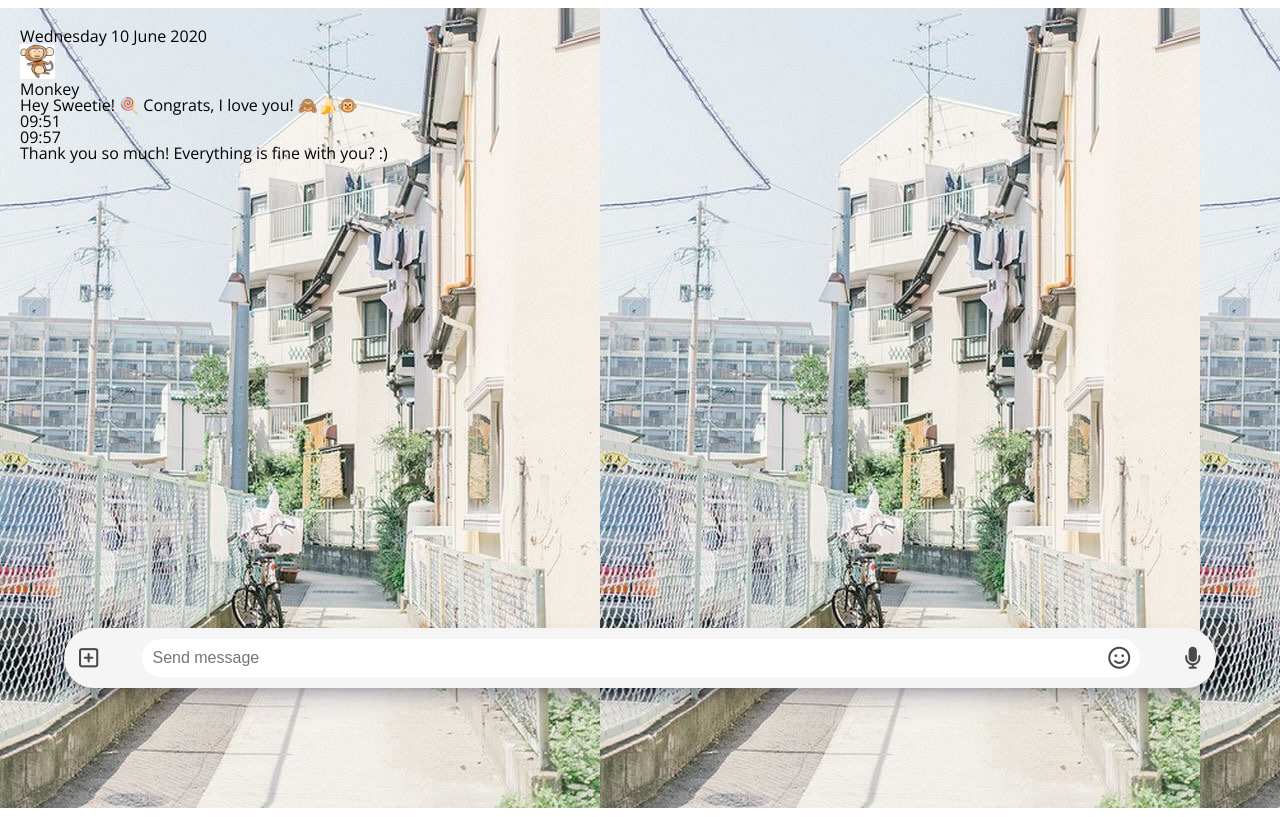
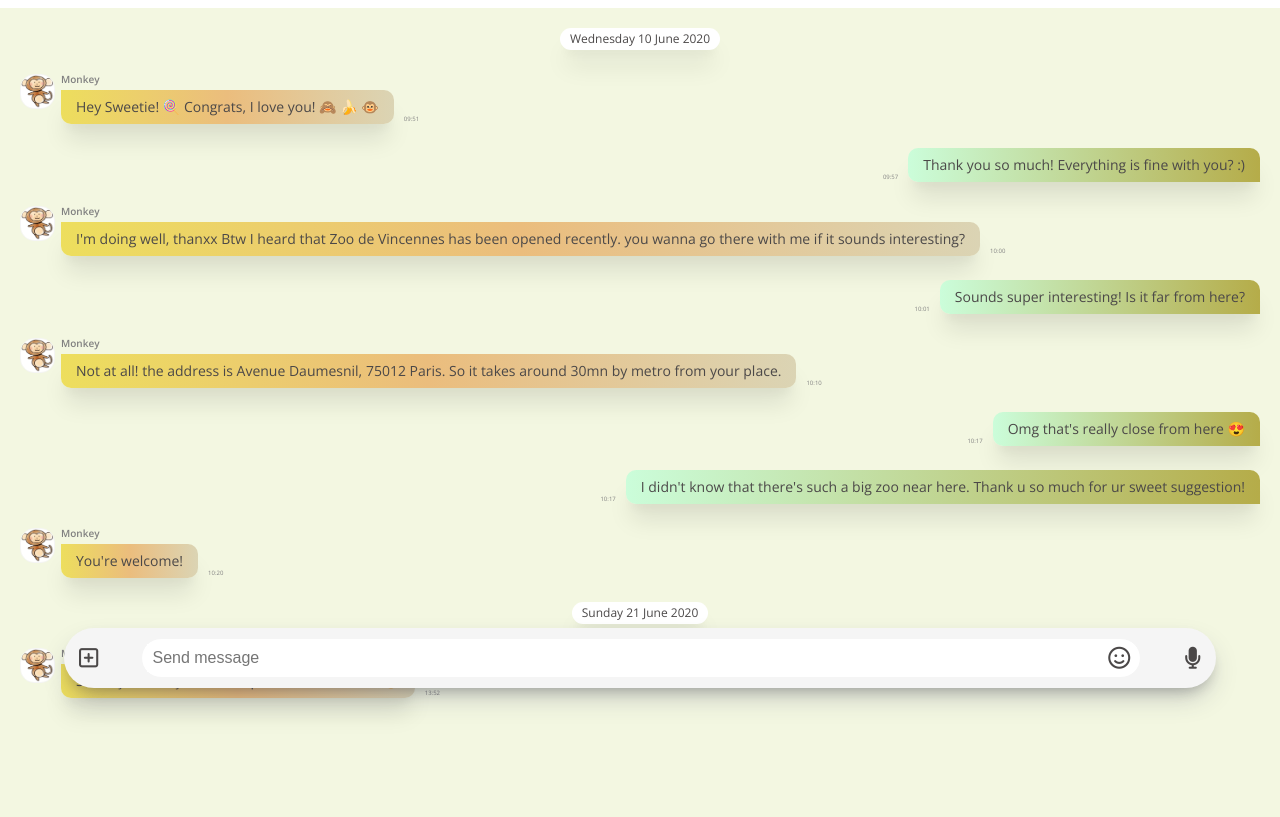
Before and after one commit to hancandice/design_practice, a plain HTML site: page chat.html in a window 1280 px wide. Shown: the part 82-899 px from the top of the page. Drawn offline with nearby package versions, Linux system fonts and the light colour scheme.

Commit message:
update css_kakaoClone

```diff
--- a/CSS/chat.css
+++ b/CSS/chat.css
@@ -1,7 +1,12 @@
 main.message {
-  background-image: url(../image/bg_bike.jpg);
+  /* background-image: url(../image/bananaBg.jpg); */
+  background-color: #f3f7e1;
   min-height: 100vh;
   padding: 20px 20px;
+  display: flex;
+  flex-direction: column;
+  align-items: center;
+  justify-content: start;
 }
 
 .message-body {
@@ -60,3 +65,85 @@ main.message {
 .chat__write-column input:focus {
   outline: none;
 }
+
+.message__timestamp {
+  background-color: white;
+  padding: 5px 10px;
+  font-size: 12px;
+  color: #4b4848;
+  border-radius: 20px;
+  box-shadow: 0 20px 25px -5px rgba(0, 0, 0, 0.1),
+    0 10px 10px -5px rgba(0, 0, 0, 0.04);
+  margin-bottom: 24px;
+}
+
+.message__avatar.micro-avatar {
+  border-radius: 40%;
+  border: 1px solid whitesmoke;
+  margin-right: 6px;
+}
+
+ul.message__messages {
+  width: 100%;
+}
+
+li.incoming-message {
+  align-self: flex-start;
+  display: flex;
+}
+
+li.outgoing-message {
+  align-self: flex-end;
+  display: flex;
+  flex-direction: row-reverse;
+  align-items: center;
+}
+
+.incoming-message__box {
+  display: flex;
+  flex-direction: column;
+}
+
+.incoming-message__author {
+  color: grey;
+  font-size: 10px;
+  margin-bottom: 6px;
+  font-weight: 600;
+}
+
+.incoming-message__content {
+  display: flex;
+  align-items: center;
+}
+
+.incoming-message__bubble {
+  background-image: linear-gradient(to right, #edde5d, #ebbd7d, #dbd4b4);
+  padding: 10px 15px;
+  font-size: 14px;
+  color: #4b4848;
+  border-radius: 10px;
+  border-top-left-radius: 0;
+  box-shadow: 0 20px 25px -5px rgba(0, 0, 0, 0.1),
+    0 10px 10px -5px rgba(0, 0, 0, 0.04);
+  margin-bottom: 24px;
+  margin-right: 10px;
+}
+
+.outgoing-message__bubble {
+  background-image: linear-gradient(to right, #cbfdda, #b5ac49);
+  padding: 10px 15px;
+  font-size: 14px;
+  color: #4b4848;
+  border-radius: 10px;
+  border-bottom-right-radius: 0;
+  box-shadow: 0 20px 25px -5px rgba(0, 0, 0, 0.1),
+    0 10px 10px -5px rgba(0, 0, 0, 0.04);
+  margin-bottom: 24px;
+  margin-left: 10px;
+}
+
+.incoming-message__timestamp,
+.outgoing-message__timestamp {
+  color: grey;
+  font-size: 6px;
+}
--- a/CSS/styles.css
+++ b/CSS/styles.css
@@ -39,6 +39,7 @@ a {
 
 .friends__list li:last-child,
 .chats__list li:last-child,
-.find__recommended li:last-child {
+.find__recommended li:last-child,
+main.message > li:last-child {
   padding-bottom: 75px;
 }
--- a/chat.html
+++ b/chat.html
@@ -39,28 +39,106 @@
     </div>
 
     <main class="message">
-        <span class="message__timestamp">Wednesday 10 June 2020</span>
+        <div class="message__timestamp">Wednesday 10 June 2020</div>
         <ul class="message__messages">
             <li class="incoming-message">
-                <img src="image/monkey.jpg" class="message__avatar micro-avatar" alt=""/>
-                <div class="incoming-message__content">
+                <div class="message-avatar">
+                    <img src="image/monkey.jpg" class="message__avatar micro-avatar" alt=""/>
+                </div>
+                <div class="incoming-message__box">
                     <span class="incoming-message__author">Monkey</span>
-                    <div class="incoming-message__bubble">
-                        Hey Sweetie! 🍭 Congrats, I love you! 🙈🍌🐵
+                    <div class="incoming-message__content">
+                        <div class="incoming-message__bubble">
+                        Hey Sweetie! 🍭 Congrats, I love you! 🙈 🍌 🐵
                     </div>
+                <span class="incoming-message__timestamp">09:51</span>
+            </div>
                 </div>
-                <span class="incoming-message__timestamp">09:51</span>
             </li>
             <li class="outgoing-message">
-                <span class="outgoing-message__timestamp">09:57</span>
-                <div class="outgoing-message__content">
                     <div class="outgoing-message__bubble">
                         Thank you so much! Everything is fine with you? :)
                     </div>
+                <span class="outgoing-message__timestamp">09:57</span>
+            </li>
+            <li class="incoming-message">
+                <div class="message-avatar">
+                    <img src="image/monkey.jpg" class="message__avatar micro-avatar" alt=""/>
+                </div>
+                <div class="incoming-message__box">
+                    <span class="incoming-message__author">Monkey</span>
+                    <div class="incoming-message__content">
+                        <div class="incoming-message__bubble">
+                        I'm doing well, thanxx Btw I heard that Zoo de Vincennes has been opened recently. you wanna go there with me if it sounds interesting?
+                    </div>
+                <span class="incoming-message__timestamp">10:00</span>
+            </div>
                 </div>
             </li>
+            <li class="outgoing-message">
+                <div class="outgoing-message__bubble">
+                    Sounds super interesting! Is it far from here?
+                </div>
+            <span class="outgoing-message__timestamp">10:01</span>
+        </li>
+            <li class="incoming-message">
+                <div class="message-avatar">
+                    <img src="image/monkey.jpg" class="message__avatar micro-avatar" alt=""/>
+                </div>
+                <div class="incoming-message__box">
+                    <span class="incoming-message__author">Monkey</span>
+                    <div class="incoming-message__content">
+                        <div class="incoming-message__bubble">
+                        Not at all! the address is Avenue Daumesnil, 75012 Paris. So it takes around 30mn by metro from your place.
+                    </div>
+                <span class="incoming-message__timestamp">10:10</span>
+            </div>
+                </div>
+            </li>
+            <li class="outgoing-message">
+                <div class="outgoing-message__bubble">
+                    Omg that's really close from here 😍
+                </div>
+            <span class="outgoing-message__timestamp">10:17</span>
+        </li>
+        <li class="outgoing-message">
+            <div class="outgoing-message__bubble">
+                I didn't know that there's such a big zoo near here. Thank u so much for ur sweet suggestion!
+            </div>
+        <span class="outgoing-message__timestamp">10:17</span>
+    </li>
+        <li class="incoming-message">
+            <div class="message-avatar">
+                <img src="image/monkey.jpg" class="message__avatar micro-avatar" alt=""/>
+            </div>
+            <div class="incoming-message__box">
+                <span class="incoming-message__author">Monkey</span>
+                <div class="incoming-message__content">
+                    <div class="incoming-message__bubble">
+                    You're welcome!
+                </div>
+            <span class="incoming-message__timestamp">10:20</span>
+        </div>
+            </div>
+        </li>
         </ul>
+        <div class="message__timestamp">Sunday 21 June 2020</div>
+        <li class="incoming-message">
+            <div class="message-avatar">
+                <img src="image/monkey.jpg" class="message__avatar micro-avatar" alt=""/>
+            </div>
+            <div class="incoming-message__box">
+                <span class="incoming-message__author">Monkey</span>
+                <div class="incoming-message__content">
+                    <div class="incoming-message__bubble">
+                        Salut! ça va? Si ça te va, on peut se voit ce soir? 😘
+                </div>
+            <span class="incoming-message__timestamp">13:52</span>
+        </div>
+            </div>
+        </li>
     </main>
+
     <div class="chat__write">
         <div class="chat__write-column">
             <i class="far fa-plus-square"></i>
```
Also changed, not shown: friends.html (+1 -1 lines), image/bananaBg.jpg (added).
